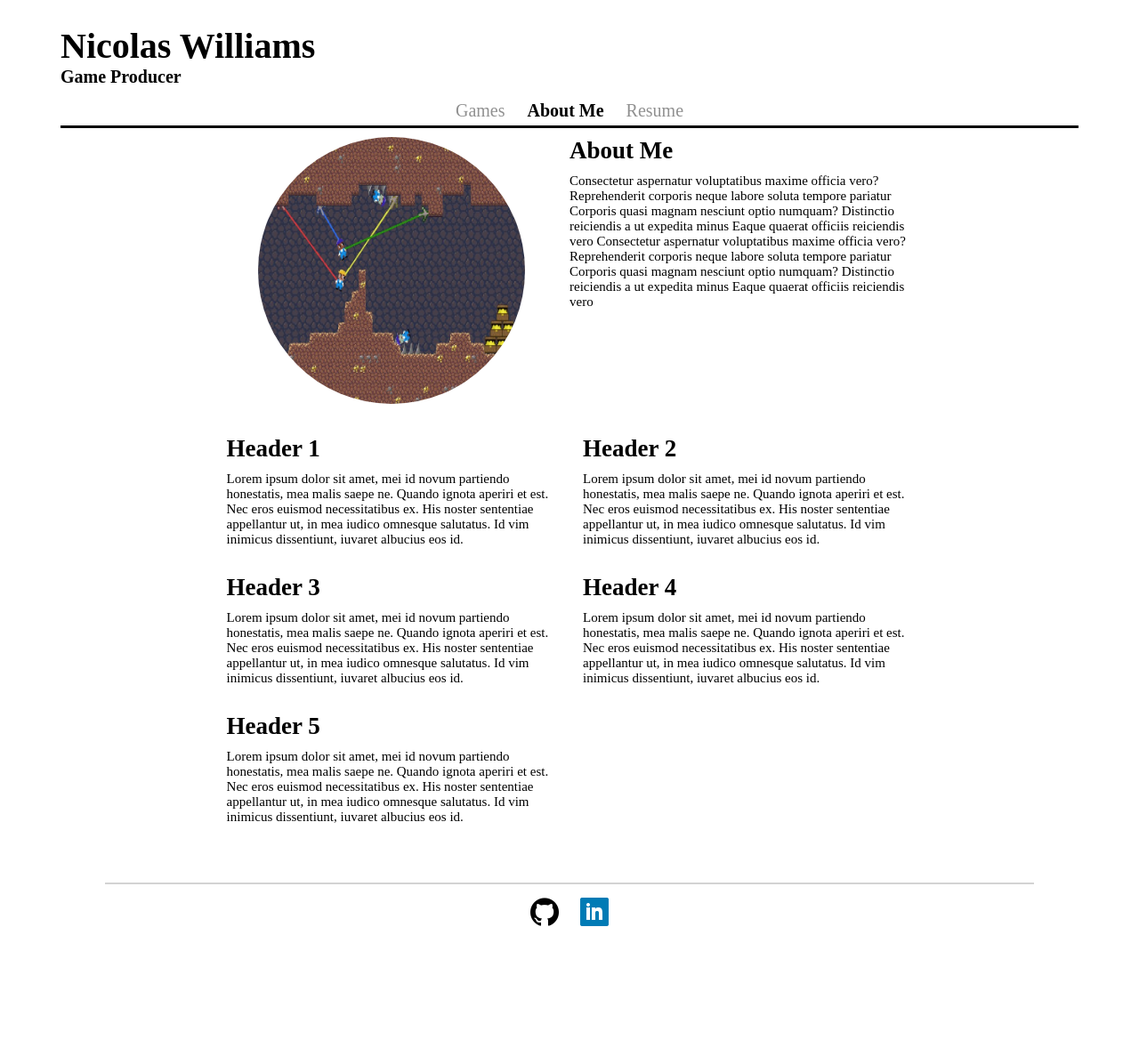
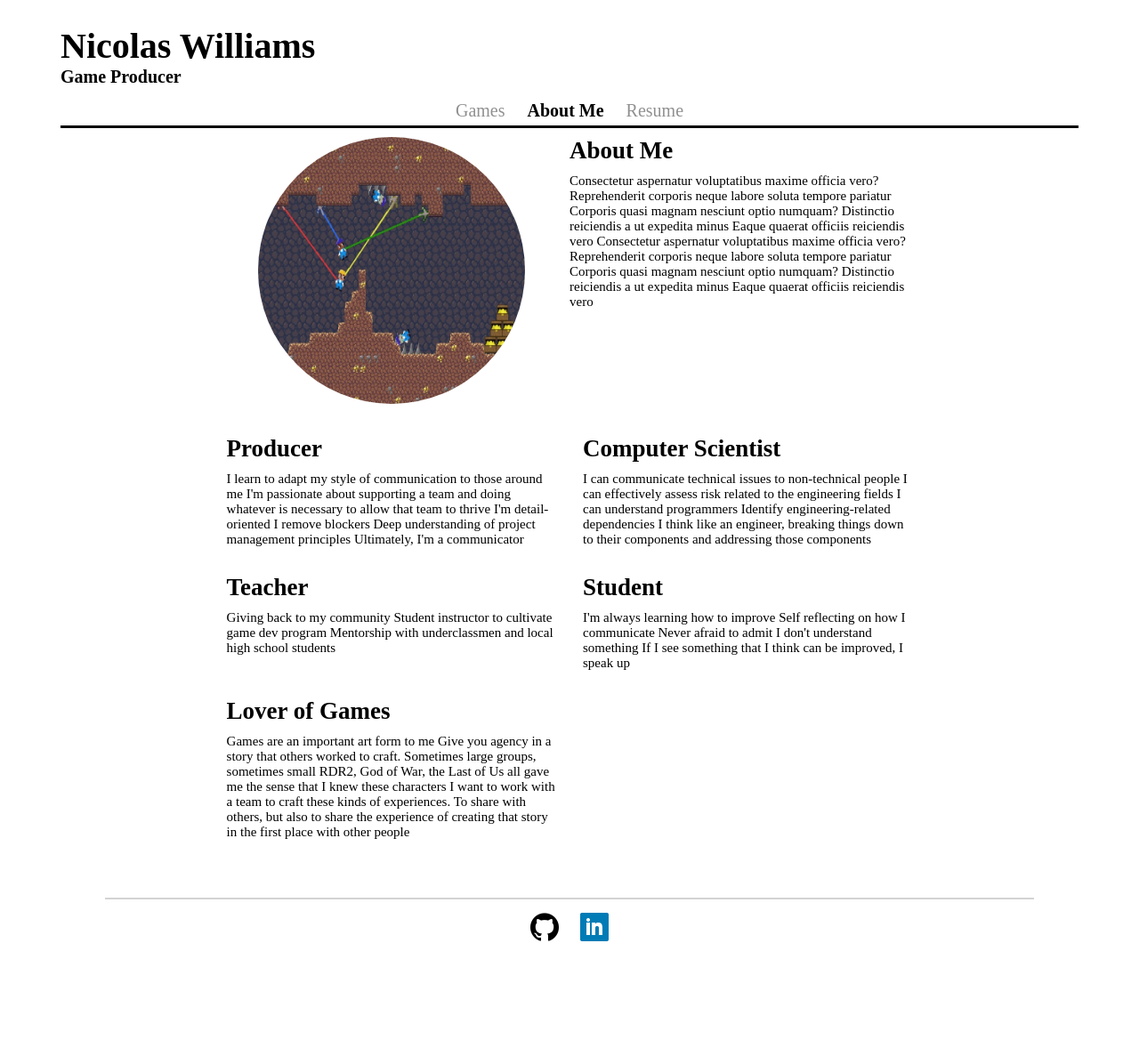
Before and after one commit to NicolasDWilliams/NicolasDWilliams.github.io, a Jekyll site: the page built from about.html, in a window 1280 px wide. Shown: the whole page at 89% size. Built offline with Jekyll 4.4.1, drawn with Linux system fonts in a browser that asks for light colours; some web fonts are replaced.

Commit message:
Created talking points

```diff
--- a/_data/about.yml
+++ b/_data/about.yml
@@ -1,14 +1,38 @@
-- header: Header 1
-  content: Lorem ipsum dolor sit amet, mei id novum partiendo honestatis, mea malis saepe ne. Quando ignota aperiri et est. Nec eros euismod necessitatibus ex. His noster sententiae appellantur ut, in mea iudico omnesque salutatus. Id vim inimicus dissentiunt, iuvaret albucius eos id.
+- header: Producer
+  content:
+    I learn to adapt my style of communication to those around me
+    I'm passionate about supporting a team and doing whatever is necessary to allow that team to thrive
+    I'm detail-oriented
+    I remove blockers
+    Deep understanding of project management principles
+    Ultimately, I'm a communicator
 
-- header: Header 2
-  content: Lorem ipsum dolor sit amet, mei id novum partiendo honestatis, mea malis saepe ne. Quando ignota aperiri et est. Nec eros euismod necessitatibus ex. His noster sententiae appellantur ut, in mea iudico omnesque salutatus. Id vim inimicus dissentiunt, iuvaret albucius eos id.
+- header: Computer Scientist
+  content:
+    I can communicate technical issues to non-technical people
+    I can effectively assess risk related to the engineering fields
+    I can understand programmers
+    Identify engineering-related dependencies
+    I think like an engineer, breaking things down to their components and addressing those components
 
-- header: Header 3
-  content: Lorem ipsum dolor sit amet, mei id novum partiendo honestatis, mea malis saepe ne. Quando ignota aperiri et est. Nec eros euismod necessitatibus ex. His noster sententiae appellantur ut, in mea iudico omnesque salutatus. Id vim inimicus dissentiunt, iuvaret albucius eos id.
 
-- header: Header 4
-  content: Lorem ipsum dolor sit amet, mei id novum partiendo honestatis, mea malis saepe ne. Quando ignota aperiri et est. Nec eros euismod necessitatibus ex. His noster sententiae appellantur ut, in mea iudico omnesque salutatus. Id vim inimicus dissentiunt, iuvaret albucius eos id.
+- header: Teacher
+  content:
+    Giving back to my community
+    Student instructor to cultivate game dev program
+    Mentorship with underclassmen and local high school students
 
-- header: Header 5
-  content: Lorem ipsum dolor sit amet, mei id novum partiendo honestatis, mea malis saepe ne. Quando ignota aperiri et est. Nec eros euismod necessitatibus ex. His noster sententiae appellantur ut, in mea iudico omnesque salutatus. Id vim inimicus dissentiunt, iuvaret albucius eos id.
+
+- header: Student
+  content:
+    I'm always learning how to improve
+    Self reflecting on how I communicate
+    Never afraid to admit I don't understand something
+    If I see something that I think can be improved, I speak up
+
+- header: Lover of Games
+  content:
+    Games are an important art form to me
+    Give you agency in a story that others worked to craft. Sometimes large groups, sometimes small
+    RDR2, God of War, the Last of Us all gave me the sense that I knew these characters
+    I want to work with a team to craft these kinds of experiences. To share with others, but also to share the experience of creating that story in the first place with other people
```
